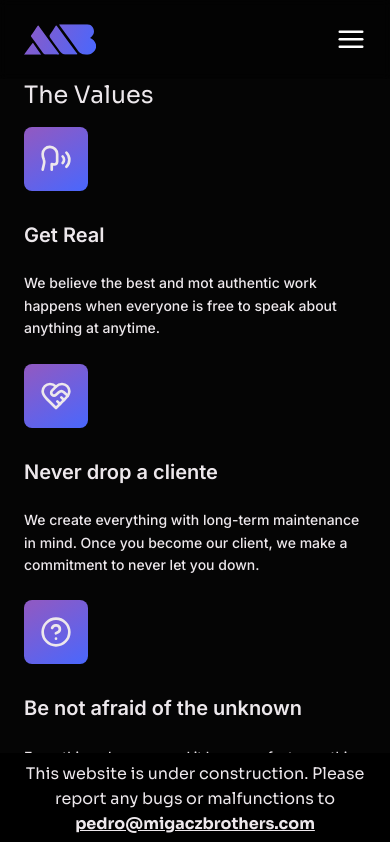
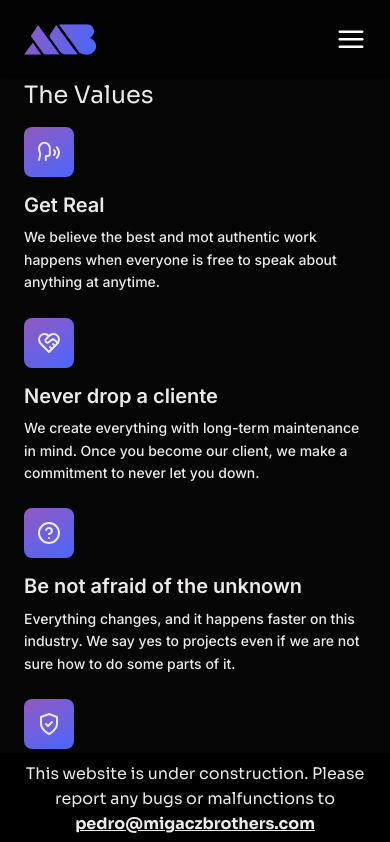
Before and after one commit to Migacz-Brothers/migacz-brothers, a Next.js app: page /about in a window 390 px wide. Shown: the top 842 px of the page. Built offline with nearby package versions, Linux system fonts and the light colour scheme.

Commit message:
update margins and icon sizes

```diff
--- a/app/about/Values.tsx
+++ b/app/about/Values.tsx
@@ -11,7 +11,7 @@ export default function Values() {
       className={cn(section, 'flex flex-col items-start !max-w-[916px]')}
     >
       <h2 className={cn(h2, 'md:mb-16 mb-4')}>The Values</h2>
-      <div className='grid md:grid-cols-2 grid-cols-1 md:gap-16 gap-6 '>
+      <ul className='grid md:grid-cols-2 grid-cols-1 md:gap-16 gap-6 '>
         <IndividualValue
           icon={<SpeetchIcon />}
           title={'Get Real'}
@@ -40,7 +40,7 @@ export default function Values() {
             'Every product we create has to be approved by our team. We wanna be know for our quality, and that`s our main goal.'
           }
         />
-      </div>
+      </ul>
     </section>
   );
 }
@@ -53,21 +53,16 @@ interface IndividualValueProps {
 
 const IndividualValue = ({ icon, title, paragraph }: IndividualValueProps) => {
   return (
-    <div>
-      <div className='w-16 h-16 grid place-items-center hero-background rounded-lg mb-8 '>
+    <li>
+      <div className='grid place-items-center hero-background rounded-lg mb-4 md:mb-8 w-[50px] md:w-16 h-[50px] md:h-16'>
         {icon}
       </div>
-      <h3 className='md:text-[32px] text-xl font-semibold font-body mb-6 leading-header'>
+      <h3 className='md:text-[32px] text-xl font-semibold font-body md:mb-6 mb-2 leading-header'>
         {title}
       </h3>
-      <p
-        className={cn(
-          p,
-          'max-w-[410px] !text-main-foreground font-medium leading-body'
-        )}
-      >
+      <p className={cn(p, '!text-main-foreground font-medium leading-body')}>
         {paragraph}
       </p>
-    </div>
+    </li>
   );
 };
--- a/components/svgs/HeartHandShakeIcon.tsx
+++ b/components/svgs/HeartHandShakeIcon.tsx
@@ -3,14 +3,13 @@ export default function HeartHandShakeIcon() {
     <svg
       xmlns='http://www.w3.org/2000/svg'
       width='32'
-      height='32'
       viewBox='0 0 24 24'
       fill='none'
       stroke='currentColor'
       strokeWidth='2'
       strokeLinecap='round'
       strokeLinejoin='round'
-      className='lucide lucide-heart-handshake'
+      className='lucide lucide-heart-handshake md:w-8 w-6'
     >
       <path d='M19 14c1.49-1.46 3-3.21 3-5.5A5.5 5.5 0 0 0 16.5 3c-1.76 0-3 .5-4.5 2-1.5-1.5-2.74-2-4.5-2A5.5 5.5 0 0 0 2 8.5c0 2.3 1.5 4.05 3 5.5l7 7Z' />
       <path d='M12 5 9.04 7.96a2.17 2.17 0 0 0 0 3.08v0c.82.82 2.13.85 3 .07l2.07-1.9a2.82 2.82 0 0 1 3.79 0l2.96 2.66' />
--- a/components/svgs/HelpCircleIcon.tsx
+++ b/components/svgs/HelpCircleIcon.tsx
@@ -3,14 +3,13 @@ export default function HelpCircleIcon() {
     <svg
       xmlns='http://www.w3.org/2000/svg'
       width='32'
-      height='32'
       viewBox='0 0 24 24'
       fill='none'
       stroke='currentColor'
       stroke-width='2'
       strokeLinecap='round'
       strokeLinejoin='round'
-      className='lucide lucide-help-circle'
+      className='lucide lucide-help-circle md:w-8 w-6'
     >
       <circle cx='12' cy='12' r='10' />
       <path d='M9.09 9a3 3 0 0 1 5.83 1c0 2-3 3-3 3' />
--- a/components/svgs/ShieldCheckIcon.tsx
+++ b/components/svgs/ShieldCheckIcon.tsx
@@ -3,14 +3,13 @@ export default function ShieldCheckIcon() {
     <svg
       xmlns='http://www.w3.org/2000/svg'
       width='32'
-      height='32'
       viewBox='0 0 24 24'
       fill='none'
       stroke='currentColor'
       strokeWidth='2'
       strokeLinecap='round'
       strokeLinejoin='round'
-      className='lucide lucide-shield-check'
+      className='lucide lucide-shield-check md:w-8 w-6'
     >
       <path d='M12 22s8-4 8-10V5l-8-3-8 3v7c0 6 8 10 8 10' />
       <path d='m9 12 2 2 4-4' />
--- a/components/svgs/SpeetchIcon.tsx
+++ b/components/svgs/SpeetchIcon.tsx
@@ -3,14 +3,13 @@ export default function SpeetchIcon() {
     <svg
       xmlns='http://www.w3.org/2000/svg'
       width='32'
-      height='32'
       viewBox='0 0 24 24'
       fill='none'
       stroke='currentColor'
       strokeWidth='2'
       strokeLinecap='round'
       strokeLinejoin='round'
-      className='lucide lucide-speech'
+      className='lucide lucide-speech md:w-8 w-6'
     >
       <path d='M8.8 20v-4.1l1.9.2a2.3 2.3 0 0 0 2.164-2.1V8.3A5.37 5.37 0 0 0 2 8.25c0 2.8.656 3.054 1 4.55a5.77 5.77 0 0 1 .029 2.758L2 20' />
       <path d='M19.8 17.8a7.5 7.5 0 0 0 .003-10.603' />
```
